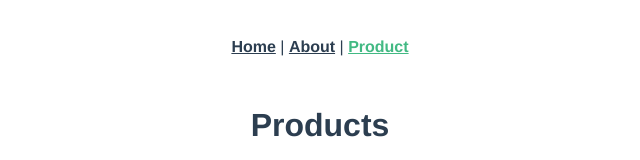
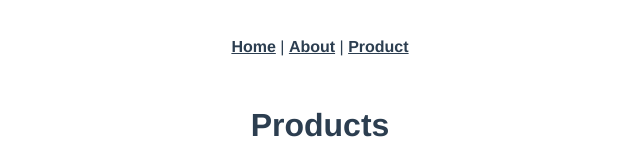
Before and after one commit to oomusou/vue-dynamic-route-matching, a Vue app: page /products/1 in a window 1280 px wide. Shown: the top 160 px of the page, without its empty margins (320-960 px from the left). Built offline with nearby package versions, Linux system fonts and the light colour scheme.

Commit message:
router.push() by name

```diff
--- a/src/App.vue
+++ b/src/App.vue
@@ -3,11 +3,27 @@
     <div id="nav">
       <router-link to="/">Home</router-link> |
       <router-link to="/about">About</router-link> |
-      <router-link to="/products/1">Product</router-link>
+      <a href="#" @click="onProductClick">Product</a>
     </div>
     <router-view/>
   </div>
 </template>
+
+<script>
+let onProductClick = function() {
+  this.$router.push({ name: 'products', params: { id: '1' } });
+};
+
+export default {
+  name: 'app',
+  methods: {
+    onProductClick,
+  }
+}
+
+
+</script>
+
 
 <style>
 #app {
--- a/src/router.js
+++ b/src/router.js
@@ -2,7 +2,7 @@ import Vue from 'vue'
 import Router from 'vue-router'
 import Home from './views/Home.vue'
 
-Vue.use(Router)
+Vue.use(Router);
 
 export default new Router({
   mode: 'history',
@@ -25,4 +25,4 @@ export default new Router({
 
     }
   ]
-})
+});
```
